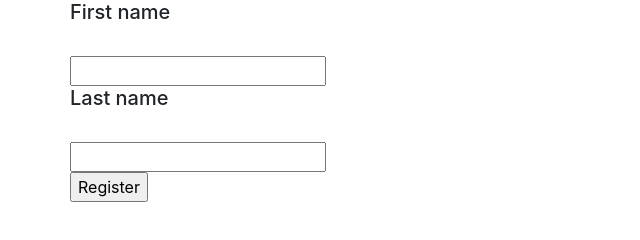
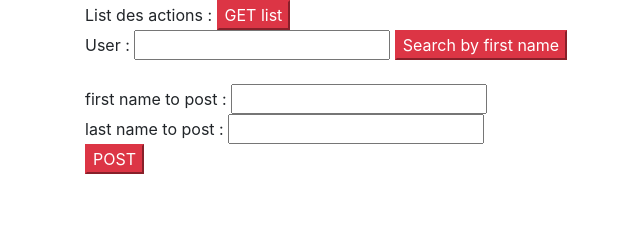
Before and after one commit to probakilla/rest, a plain HTML site: page HelloWorld/WebContent/index.html in a window 1280 px wide. Shown: the whole page, without its empty margins (0-640 px from the left). Drawn offline with nearby package versions, Linux system fonts and the light colour scheme.

Commit message:
Ajout de trucs sur index.html

```diff
--- a/HelloWorld/WebContent/index.html
+++ b/HelloWorld/WebContent/index.html
@@ -1,20 +1,34 @@
 <!DOCTYPE html>
 <html>
 <head>
-<meta charset="UTF-8">
-<title>Register user</title>
-<link rel="stylesheet" href="https://maxcdn.bootstrapcdn.com/bootstrap/4.0.0/css/bootstrap.min.css" integrity="sha384-Gn5384xqQ1aoWXA+058RXPxPg6fy4IWvTNh0E263XmFcJlSAwiGgFAW/dAiS6JXm" crossorigin="anonymous">
+	<meta charset="UTF-8">
+	<title>Register user</title>
+	<link rel="stylesheet" href="https://maxcdn.bootstrapcdn.com/bootstrap/4.0.0/css/bootstrap.min.css" integrity="sha384-Gn5384xqQ1aoWXA+058RXPxPg6fy4IWvTNh0E263XmFcJlSAwiGgFAW/dAiS6JXm" crossorigin="anonymous">
+	<script src="https://ajax.googleapis.com/ajax/libs/jquery/3.3.1/jquery.min.js"></script>
+	<script type="text/javascript" src="script.js" defer></script>
 </head>
+
 <body>
 <div class="container">
 	<div class="row">
-	<form action="/HelloWorld/user/register" name="register" method="POST">
-		<h5>First name</h5><br>
-   		<input name="firstName" type="text"><br>
-   		<h5>Last name</h5><br>
-   		<input name="lastName" type="text"><br>
-   		<input class="danger-btn" type="submit" value="Register"/>
-	</form>
+		<div class="col-sm-6">
+			List des actions :
+			<button id="btn-list" class="btn-danger">GET list</button> <br>
+			User :
+			<input type="text" name="user-name" id="user-input" value="" />
+			<button id="user-btn" class="btn-danger">Search by first name</button> <br>
+			<br>
+			first name to post :
+			<input type="text" name="first-name" id="first-name" value ="" /> <br>
+			last name to post :
+			<input type="text" name ="last-name" id="last-name" value="" /> <br>
+			<button id="post-btn" class="btn-danger">POST</button>
+
+		</div>
+
+		<div class="col-sm-6">
+			<a id="display"></a>
+		</div>
 	</div>
 </div>
 </body>
```
Also changed, not shown: 1 other file.
